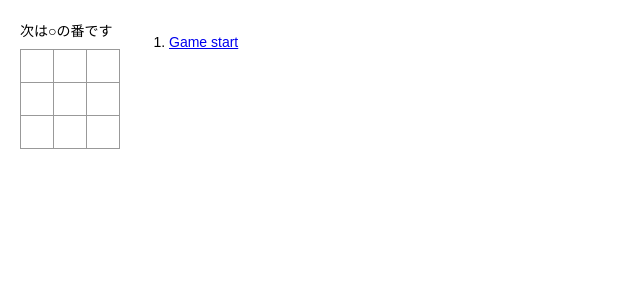
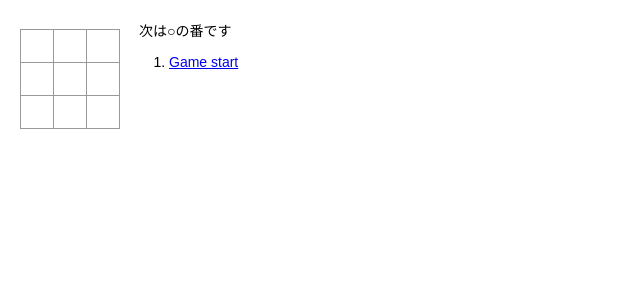
Before and after one commit to takehanKosuke/react-tutorial, a React (Create React App) app: page / in a window 1280 px wide. Shown: the top 300 px of the page, without its empty margins (0-640 px from the left). Built offline with nearby package versions, Linux system fonts and the light colour scheme.

Commit message:
separate files

```diff
--- a/src/components/boerd.js
+++ b/src/components/board.js
@@ -1,6 +1,6 @@
 import React, { Component } from 'react';
-import './index.css'
-import './components/square'
+import '../index.css'
+import { Square } from './square'
 
 class Board extends Component {
   renderSquare(i) {
@@ -8,16 +8,9 @@ class Board extends Component {
   }
 
   render() {
-    const winner = calculateWinner(this.props.squares)
-    let status;
-    if (winner) {
-      status = "winer" + winner;
-    } else {
-      status = "次は" + (this.props.isNext ?  "○" :　"☓") + "の番です";
-    }
     return (
       <div>
-        <div className="status">{status}</div>
+        <div className="status"></div>
         <div className="board-row">
           {this.renderSquare(0)}
           {this.renderSquare(1)}
@@ -38,4 +31,4 @@ class Board extends Component {
   }
 }
 
-export default Board
+export { Board };
--- a/src/components/square.js
+++ b/src/components/square.js
@@ -9,4 +9,4 @@ function Square(props) {
   );
 }
 
-export default 'square';
+export { Square };
--- a/src/index.js
+++ b/src/index.js
@@ -1,51 +1,7 @@
 import React, { Component } from 'react';
 import ReactDOM from 'react-dom';
 import './index.css';
-
-
-function Square(props) {
-  return (
-    <button className="square" onClick={() => props.onClick()}>
-      {props.value}
-    </button>
-  );
-}
-
-class Board extends Component {
-  renderSquare(i) {
-    return <Square value={this.props.squares[i]} onClick={() => this.props.onClick(i)} />;
-  }
-
-  render() {
-    const winner = calculateWinner(this.props.squares)
-    let status;
-    if (winner) {
-      status = "winer" + winner;
-    } else {
-      status = "次は" + (this.props.isNext ?  "○" :　"☓") + "の番です";
-    }
-    return (
-      <div>
-        <div className="status">{status}</div>
-        <div className="board-row">
-          {this.renderSquare(0)}
-          {this.renderSquare(1)}
-          {this.renderSquare(2)}
-        </div>
-        <div className="board-row">
-          {this.renderSquare(3)}
-          {this.renderSquare(4)}
-          {this.renderSquare(5)}
-        </div>
-        <div className="board-row">
-          {this.renderSquare(6)}
-          {this.renderSquare(7)}
-          {this.renderSquare(8)}
-        </div>
-      </div>
-    );
-  }
-}
+import { Board } from './components/board'
 
 class Game extends React.Component {
   constructor() {
@@ -86,6 +42,15 @@ class Game extends React.Component {
   render() {
     const history = this.state.history;
     const current = history[this.state.stepNumber];
+
+    const winner = calculateWinner(current.squares)
+    let status;
+    if (winner) {
+      status = "winer" + winner;
+    } else {
+      status = "次は" + (this.state.isNext ?  "○" :　"☓") + "の番です";
+    }
+
     const moves = history.map((step, move) => {
       const desc = move ?
         'Move #' + move :
@@ -102,12 +67,11 @@ class Game extends React.Component {
         <div className="game-board">
           <Board
               squares={ current.squares }
-              isNext={ this.state.isNext }
               onClick={(i) => this.handleClick(i)}
             />
         </div>
         <div className="game-info">
-          <div>{/* status */}</div>
+          <div>{ status }</div>
           <ol>{ moves }</ol>
         </div>
       </div>
```
